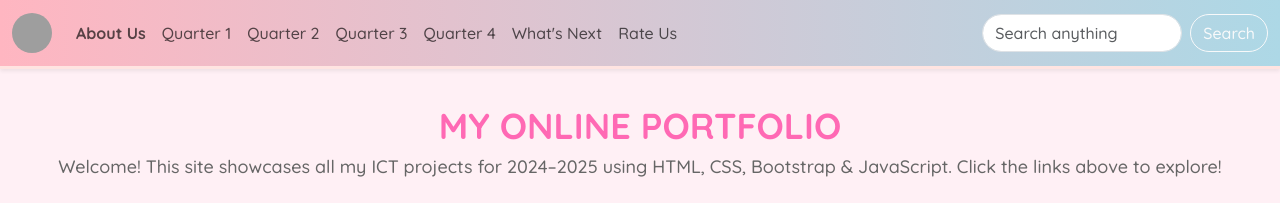
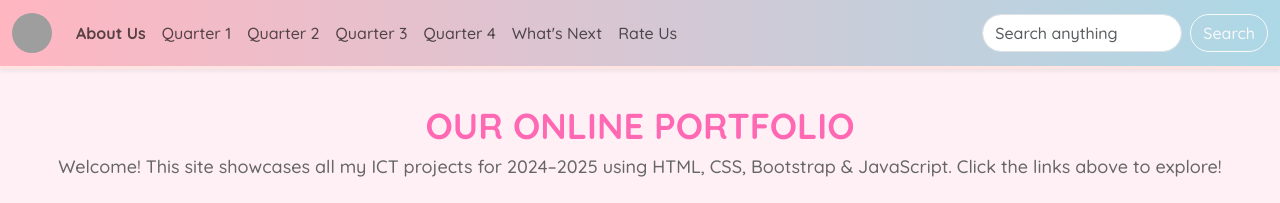
Before and after one commit to SA-9E-FERNANDEZ/SA_ICT9E_Q4Project_Group1, a plain HTML site: page index.html in a window 1280 px wide. Shown: the top 203 px of the page. Drawn offline with nearby package versions, Linux system fonts and the light colour scheme; grey boxes are pictures that could not be loaded.

Commit message:
Update index.html

```diff
--- a/index.html
+++ b/index.html
@@ -2,7 +2,7 @@
 <html lang="en">
 <head>
   <meta charset="UTF-8">
-  <title>Our Online Portfolio</title>
+  <title>Quarter 4 Project</title>
   <link href="https://cdn.jsdelivr.net/npm/bootstrap@5.3.0/dist/css/bootstrap.min.css" rel="stylesheet">
   <link href="https://fonts.googleapis.com/css2?family=Quicksand:wght@500;700&display=swap" rel="stylesheet">
   <style>
@@ -102,7 +102,7 @@
 
 <!-- CONTENT -->
 <div class="text-center">
-  <div class="portfolio-title"> MY ONLINE PORTFOLIO </div>
+  <div class="portfolio-title"> OUR ONLINE PORTFOLIO </div>
   <p class="intro-text">Welcome! This site showcases all my ICT projects for 2024–2025 using HTML, CSS, Bootstrap & JavaScript. Click the links above to explore!</p>
 </div>
 
```
